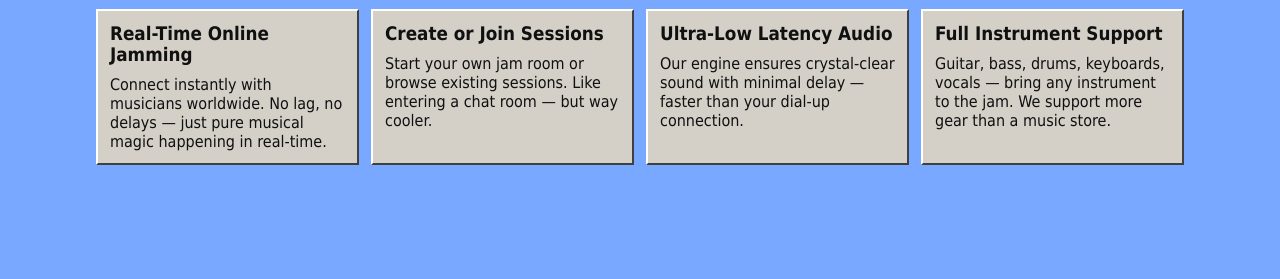
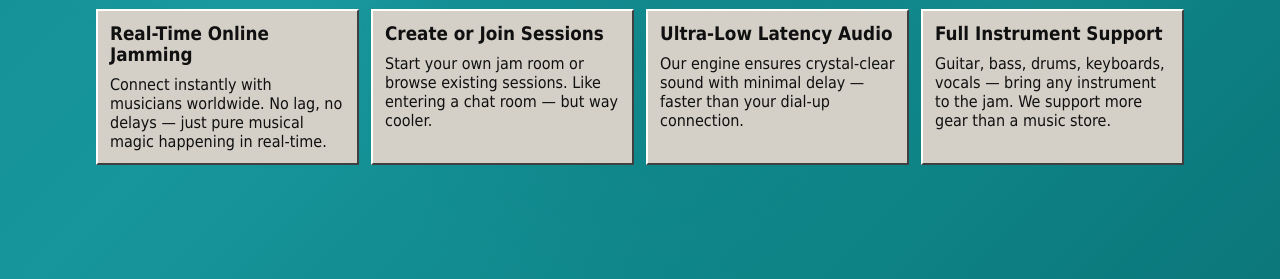
Before and after one commit to Satfaw/Jamming-Studio, a website built with Vite: page landing.html in a window 1280 px wide. Shown: the part 392-671 px from the top of the page. Built offline with nearby package versions, Linux system fonts and the light colour scheme.

Commit message:
Ganti Warna landing dan index

```diff
--- a/landing/landing.css
+++ b/landing/landing.css
@@ -29,7 +29,13 @@ body {
 body {
   color: var(--text-dark);
   font-family: "Tahoma", "MS Sans Serif", "Segoe UI", sans-serif;
-  background-color: #78a8ff;
+  background-color: var(--desktop-bg);
+  background-image:
+    radial-gradient(circle at 18% 24%, rgba(110, 255, 245, 0.18), transparent 22%),
+    radial-gradient(circle at 82% 28%, rgba(120, 255, 243, 0.12), transparent 20%),
+    radial-gradient(circle at 50% 55%, rgba(10, 118, 122, 0.28), transparent 36%),
+    linear-gradient(135deg, #118d91 0%, #17969b 34%, #0e8588 68%, #0b7478 100%);
+  background-attachment: fixed;
 }
 
 button,
--- a/src/style.css
+++ b/src/style.css
@@ -27,7 +27,13 @@ body {
   padding: 22px;
   color: var(--text-dark);
   font-family: "Tahoma", "MS Sans Serif", "Segoe UI", sans-serif;
-  background-color: #78a8ff;
+  background-color: var(--desktop-bg);
+  background-image:
+    radial-gradient(circle at 18% 24%, rgba(110, 255, 245, 0.18), transparent 22%),
+    radial-gradient(circle at 82% 28%, rgba(120, 255, 243, 0.12), transparent 20%),
+    radial-gradient(circle at 50% 55%, rgba(10, 118, 122, 0.28), transparent 36%),
+    linear-gradient(135deg, #118d91 0%, #17969b 34%, #0e8588 68%, #0b7478 100%);
+  background-attachment: fixed;
 }
 
 .window-shell {
```
Also changed, not shown: 1 other file.
